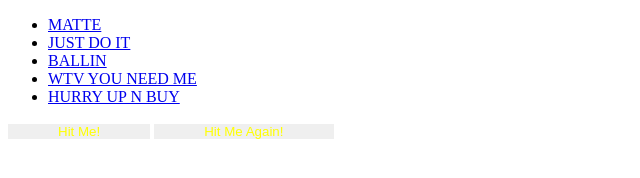
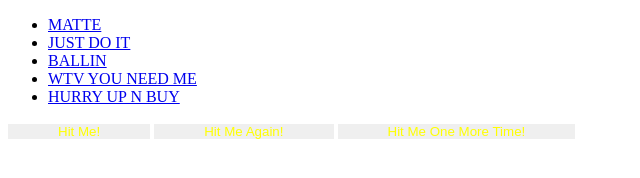
Before and after one commit to nixxxbrazen/classworkwk3, a plain HTML site: page index.html in a window 1280 px wide. Shown: the whole page, without its empty margins (0-640 px from the left). Drawn offline with Linux system fonts and the light colour scheme.

Commit message:
took off commented button

```diff
--- a/index.html
+++ b/index.html
@@ -1,7 +1,7 @@
 <!DOCTYPE html>
 <html lang="en">
 <head>
-  <title>GO BOYY</title>
+  <title>GO boyyy</title>
   <link rel="stylesheet" type="text/css" href="css/main.css">
 </head>
 <body>
@@ -25,7 +25,7 @@
     </ul>
     <button type="button1">Hit Me!</button>
     <button type="button">Hit Me Again!</button>
-    <!-- <button type="button">Hit Me One More Time!</button> -->
+    <button type="button">Hit Me One More Time!</button>
 
 
 </body>
```
